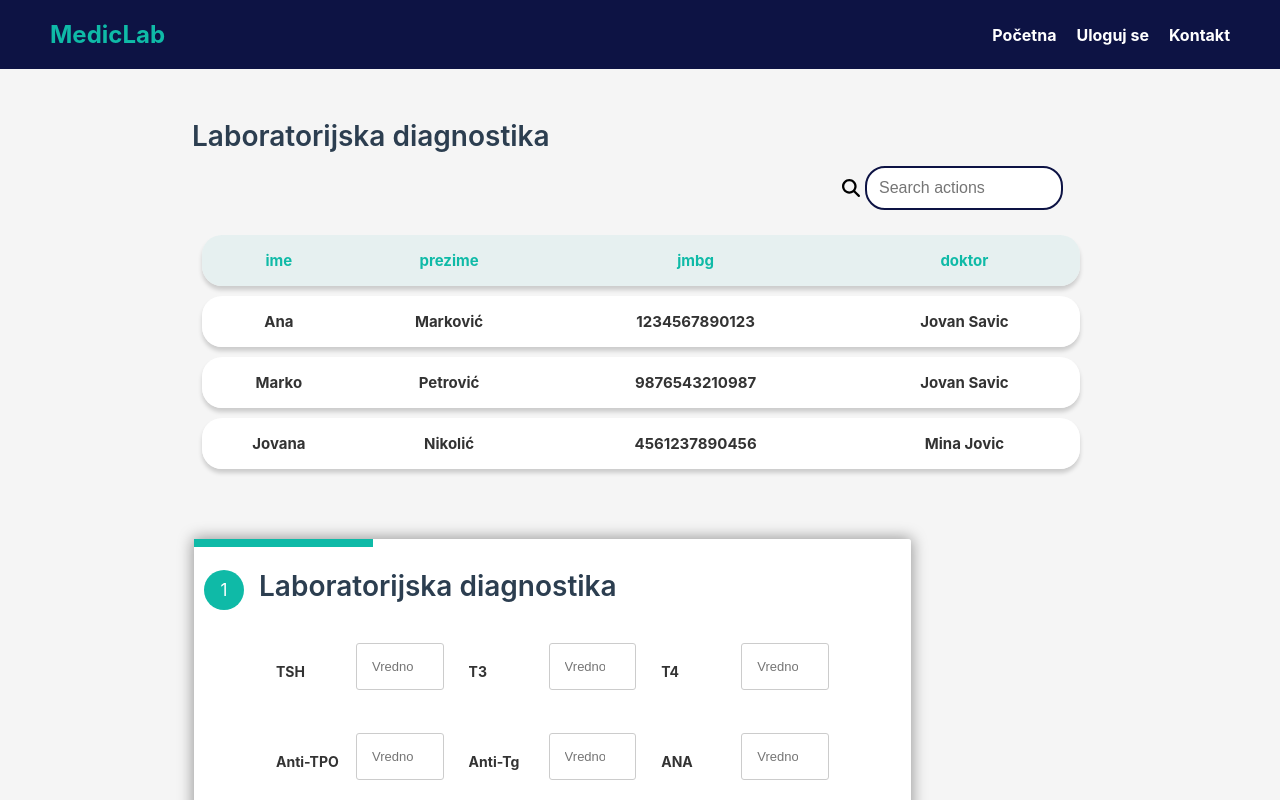
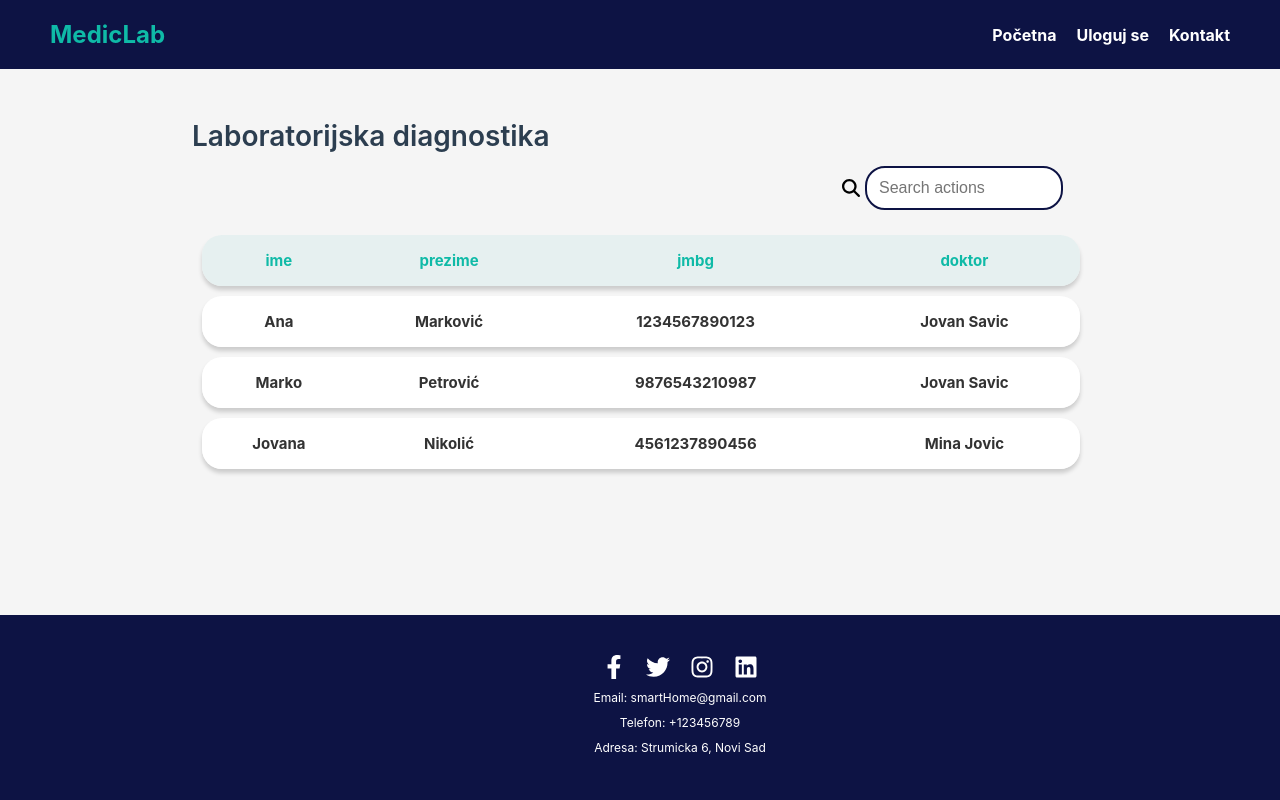
Before and after one commit to afilipic/RuleBasedSystem-DiseaseDiagnosis, a React (Create React App) app in the folder Project/frontend/: page /medical-tech-page in a window 1280 px wide. Shown: the top 800 px of the page. Built offline with nearby package versions, Linux system fonts and the light colour scheme.

Commit message:
MedicalTechPage finished

```diff
--- a/Project/frontend/src/components/shared/MedicalTable/MedicalTable.styled.tsx
+++ b/Project/frontend/src/components/MedicalTable/MedicalTable.styled.tsx
@@ -1,5 +1,4 @@
 import styled from "styled-components";
-
 
 export const StyledTable = styled.table`
   margin: 10px;
--- /dev/null
+++ b/Project/frontend/src/components/StepCard/StepCard.styled.tsx
@@ -0,0 +1 @@
+import styled from "styled-components";
--- /dev/null
+++ b/Project/frontend/src/components/StepCard/StepCard.tsx
@@ -0,0 +1,2 @@
+import React from "react";
+import styled from "styled-components";
--- a/Project/frontend/src/pages/DiagnosesPage/DiagnosesPage.styled.tsx
+++ b/Project/frontend/src/pages/DiagnosesPage/DiagnosesPage.styled.tsx
@@ -1,45 +1 @@
-// UserHomePage.styled.tsx
-
 import styled from 'styled-components';
-import { FontAwesomeIcon } from "@fortawesome/react-fontawesome";
-
-export const Container = styled.div`
-width: 70%;
-margin: 50px auto;
-justify-content: center; /* Centriranje horizontalno */
-align-items: center;
-`;
-
-export const LabelContainer = styled.div`
-display: flex;
-margin-left:20px;
-gap: 140px; /* Ovdje postavljamo razmak između labela */
-`;
-
-export const Label = styled.div`
-
-`;
-export const Title = styled.h2`
-  color: green;
-  font-size: 24px;
-  margin-bottom: 10px;
-`;
-export const CardContainer = styled.div`
-  display: flex;
-  flex-wrap: wrap;
-  margin-top: 10px;
-`;
-
-export const Card = styled.div`
-    display: flex;
-    justify-content: space-between;
-  width: 50%; /* Ovo će omogućiti da se kartica uklopi u kontejner */
-  padding: 15px 20px; /* Padding zaobljenja */
-  border-radius: 15px; /* Zaobljeni rubovi */
-  background-color: ${({ theme }) => theme.colors.superlightblue};; /* Boja pozadine */
-  margin-bottom:10px;
-`;
-
-export const Data = styled.span`
-  margin-right: 10px;
-`;
--- a/Project/frontend/src/pages/DoctorHomePage/DoctorHomePage.styled.tsx
+++ b/Project/frontend/src/pages/DoctorHomePage/DoctorHomePage.styled.tsx
@@ -1,139 +1 @@
-// UserHomePage.styled.tsx
-
 import styled from 'styled-components';
-import { FontAwesomeIcon } from "@fortawesome/react-fontawesome";
-
-export const Container = styled.div`
-width: 70%;
-margin: 50px auto;
-justify-content: center; /* Centriranje horizontalno */
-align-items: center;
-`;
-export const Container1 = styled.div`
-  width: 70%;
-  margin: 50px auto;
-  text-align: center;
-  position: relative;
-  display: flex;
-  justify-content: center; /* Centriranje horizontalno */
-  align-items: center;
-  background-color:white;
-`;
-
-export const LabelContainer = styled.div`
-display: flex;
-margin-left:20px;
-gap: 140px; /* Ovdje postavljamo razmak između labela */
-`;
-
-export const Label = styled.div`
-
-`;
-
-export const Fieldset = styled.fieldset`
-  background: white;
-  border: 0 none;
-  min-height:530px;
-  border-radius: 3px;
-  box-shadow: 0 0 15px 1px rgba(0, 0, 0, 0.4);
-  padding: 0;
-  box-sizing: border-box;
-  width: 80%;
-  margin: 0
-  position: relative;
-
-  input, textarea {
-    padding: 15px;
-    border: 1px solid #ccc;
-    border-radius: 3px;
-    margin-bottom: 10px;
-    width: 100%;
-    box-sizing: border-box;
-    color: #2C3E50;
-    font-size: 13px;
-  }
-
-  .action-button {
-    width: 100px;
-    background:  ${({ theme }) => theme.colors.superlightblue};;
-    font-weight: bold;
-    color: white;
-    border: 0 none;
-    border-radius: 1px;
-    cursor: pointer;
-    padding: 10px;
-    margin: 10px 5px;
-    text-decoration: none;
-    font-size: 14px;
-  }
-
-  .action-button:hover, .action-button:focus {
-    box-shadow: 0 0 0 2px white, 0 0 0 3px #27AE60;
-  }
-
-  .fs-title {
-    font-size: 15px;
-    text-transform: uppercase;
-    color: #2C3E50;
-    margin-bottom: 10px;
-  }
-
-  .fs-subtitle {
-    font-weight: normal;
-    font-size: 13px;
-    color: #666;
-    margin-bottom: 20px;
-  }
-`;
-
-export const StyledFontAwesomeIcon = styled(FontAwesomeIcon)`
-  margin-left: 5px;
-  font-size: large;
-`;
-export const SearchContainer = styled.div`
-display: flex;
-  align-items: center;
-  justify-content: flex-end;
-  margin-right:20px
-`;
-
-export const StyledInputSearch = styled.input`
-  width: 170px;
-  padding: 8px;
-  border: 2px solid  ${({ theme }) => theme.colors.secondColor};
-  border-radius: 10px;
-  font-size: ${({ theme }) => theme.fontSizes.standard};
-  margin: 5px;
-
-  &::placeholder, &::placeholder {
-    text-align: left;
-    font-size: 16px;
-  }
-`;
-export const Title = styled.h2`
-font-size: 28px;
-color: #2C3E50;
-margin-bottom: 8px;
-font-weight: 600;
-display: flex;
-align-items: center;
-`;
-export const CardContainer = styled.div`
-  display: flex;
-  flex-wrap: wrap;
-  margin-top: 10px;
-`;
-
-export const Card = styled.div`
-    display: flex;
-    justify-content: space-between;
-  width: 50%; /* Ovo će omogućiti da se kartica uklopi u kontejner */
-  padding: 15px 20px; /* Padding zaobljenja */
-  border-radius: 15px; /* Zaobljeni rubovi */
-  background-color: ${({ theme }) => theme.colors.superlightblue};; /* Boja pozadine */
-  margin-bottom:10px;
-`;
-
-export const Data = styled.span`
-  margin-right: 10px;
-`;
--- a/Project/frontend/src/pages/HomePage/HomePage.tsx
+++ b/Project/frontend/src/pages/HomePage/HomePage.tsx
@@ -35,7 +35,6 @@ import { faArrowDown, faArrowUp, faUserMd, faCalendarPlus, faHeartbeat } from "@
 const HomePage = () => {
     const [showMore, setShowMore] = useState(false);
 
-
     const handleShowMore = () => {
         setShowMore(!showMore);
     };
@@ -67,12 +66,9 @@ const HomePage = () => {
                     <StyledSmartHomeImage src="/pic2.png" alt="Doctor" />
                 </RightSide>
             </HomePageContainer>
-
             <>
-
                 <Title3>Naše zdravstvene usluge</Title3>
                 <StyledTitleWithLines>MedicLab</StyledTitleWithLines>
-
                 <InfoCardContainer>
                     <InfoCard>
                         <CircleIcon>
--- a/Project/frontend/src/pages/MedicalExamPage/MedicalExamPage.tsx
+++ b/Project/frontend/src/pages/MedicalExamPage/MedicalExamPage.tsx
@@ -61,16 +61,18 @@ const possibleDiseases = [
 
 const MedicalExamPage: React.FC = () => {
   const [step, setStep] = useState(0);
-  const [previous, setPrevious] = useState(false);
   const [percent, setPercent] = useState(0);
   const [toPercent, setToPercent] = useState(0);
+
   const [selectedSymptoms, setSelectedSymptoms] = useState<string[]>([]);
   const [selectedAnalysisParam, setSelectedAnalysisParam] = useState<string[]>([]);
   const [selectedPossibleDisease, setSelectedPossibleDisease] = useState<string[]>([]);
+
+  const [previous, setPrevious] = useState(false);
   const [isClicked, setIsClicked] = useState(false);
   const [isClickedAnalysisParam, setIsClickedAnalysisParam] = useState(false);
+  const [isClickedPossibleDisease, setIsClickedPossibleDisease] = useState(false);
 
-  const [isClickedPossibleDisease, setIsClickedPossibleDisease] = useState(false);
   const columns = analysisParametersList.length < 6 ? 1 : analysisParametersList.length < 11 ? 2 : 3;
   const [isModalVisible, setIsModalVisible] = useState<boolean>(false)
 
@@ -137,7 +139,7 @@ const MedicalExamPage: React.FC = () => {
 
   };
   const diagnosiDecision = () => {
-    if (selectedPossibleDisease.length ==1 ) {
+    if (selectedPossibleDisease.length == 1) {
       showToast("Uspjesno ste potvrdili diagnozu!");
     } else {
       showToast("Izaberite jednu diagnozu!");
@@ -320,7 +322,6 @@ const MedicalExamPage: React.FC = () => {
           </Content>
         </Fieldset>
 
-
       </Container>
       <Modal isVisible={isModalVisible} onClose={handleFormCancel}>
         <div>
--- a/Project/frontend/src/pages/MedicalTechHomePage/MedicalTechHomePage.tsx
+++ b/Project/frontend/src/pages/MedicalTechHomePage/MedicalTechHomePage.tsx
@@ -1,39 +1,12 @@
 import React, { useEffect, useRef, useState } from 'react';
-import { Button, ButtonContent, ButtonWrapper, Card, CardContainer2, Circle, Container, Content, DiseaseCard, Fieldset, FormTitle, HistoryLabel, Label, MainContentA, PatientHistoryItem, PatientHistoryList, ProgressBar, ProgressBarr, StepCircle, StepIndicatorContainer, SymptomIcon, SymptomIcon2, SymptomTitle, TitleContainer } from '../MedicalExamPage/MedicalExamPage.styled';
-import { FaCheck } from 'react-icons/fa';
+import { Button, ButtonContent, ButtonWrapper, Container, Content, Fieldset, FormTitle, Label, ProgressBarr, StepCircle, StepIndicatorContainer, SymptomTitle, TitleContainer } from '../MedicalExamPage/MedicalExamPage.styled';
 import Modal from '../../components/shared/modal/Modal';
-import { Message, ModalButtonContainer, ModalCancelButton, ModalConfirmButton } from '../../components/shared/styled/SharedStyles.styled';
+import { Message, ModalButtonContainer, ModalCancelButton, ModalConfirmButton, TableTitle,SearchContainer, StyledFontAwesomeIcon, StyledInputSearch  } from '../../components/shared/styled/SharedStyles.styled';
 import { showToast } from '../../components/shared/toast/CustomToast';
-import { InputField, CardContainer,MainContent,APContent, Container2 } from './MedicalTechHomePage.styled';
-import { SearchContainer, StyledFontAwesomeIcon, StyledInputSearch } from '../../components/shared/styled/SharedStyles.styled';
-import MedicalTable from '../../components/shared/MedicalTable/MedicalTable';
+import { InputField, CardContainer, MainContent, APContent, Container2 } from './MedicalTechHomePage.styled';
+import MedicalTable from '../../components/MedicalTable/MedicalTable';
 import { faSearch } from '@fortawesome/free-solid-svg-icons';
-import { Title } from '../DoctorHomePage/DoctorHomePage.styled';
 
-const symptomsList = [
-  "Umor",
-  "Žeđ",
-  "Nesanica",
-  "Suva koža",
-  "Tremor ruku",
-  "Groznica",
-  "Glavobolja",
-  "Opadaje kose",
-  "Ubrzan rad srca",
-  "Osip na koži",
-  "Učestalo mokrenje",
-  "Neredovni ciklusi",
-  "Mučnina, povraćanje",
-  "Poremećaj vida",
-  "Bolovi u zglobovima",
-  "Otekline zglobova",
-  "Promjene raspoloženja",
-  "Povećanje tjelesne težine",
-  "Gubitak tjelesne težine",
-  "Osjetljivost na toplotu",
-  "Promjene u raspoloženju"
-
-];
 
 const analysisParametersList = [
   "TSH",
@@ -59,38 +32,36 @@ const patientHistory = [
   { key: "Prethodne bolesti", value: "Upala pluća (2015), Grip (2018)" },
 ];
 
-const possibleDiseases = [
-  "Hashimoto Tireoiditis",
-  "Reumatoidni artritis"
-];
-
 const MedicalTechHomePage: React.FC = () => {
   const [step, setStep] = useState(0);
-  const [previous, setPrevious] = useState(false);
   const [percent, setPercent] = useState(0);
   const [toPercent, setToPercent] = useState(0);
+
   const [selectedSymptoms, setSelectedSymptoms] = useState<string[]>([]);
   const [selectedAnalysisParam, setSelectedAnalysisParam] = useState<string[]>([]);
   const [selectedPossibleDisease, setSelectedPossibleDisease] = useState<string[]>([]);
+  const [searchInput, setSearchInput] = useState('');
+  const [selectedRow, setSelectedRow] = useState<any | null>(null);
+
+  const [previous, setPrevious] = useState(false);
   const [isClicked, setIsClicked] = useState(false);
+  const [isModalVisible, setIsModalVisible] = useState<boolean>(false)
   const [isClickedAnalysisParam, setIsClickedAnalysisParam] = useState(false);
+  const [isClickedPossibleDisease, setIsClickedPossibleDisease] = useState(false);
 
-  const [isClickedPossibleDisease, setIsClickedPossibleDisease] = useState(false);
   const columns = analysisParametersList.length < 6 ? 1 : analysisParametersList.length < 11 ? 2 : 3;
-  const [isModalVisible, setIsModalVisible] = useState<boolean>(false)
+  const inputRefs = useRef<Array<{ value: string } | null>>(Array(analysisParametersList.length).fill(null));
 
   const firstCardHistory = patientHistory.slice(0, 4);
   const secondCardHistory = patientHistory.slice(4);
 
 
   const data = [
-    { ime: 'Ana', prezime: 'Marković', jmbg: '1234567890123', doktor:'Jovan Savic' },
-    { ime: 'Marko', prezime: 'Petrović', jmbg: '9876543210987',doktor:'Jovan Savic'},
-    { ime: 'Jovana', prezime: 'Nikolić', jmbg: '4561237890456' ,doktor:'Mina Jovic'},
-    // Dodajte više podataka po potrebi
+    { ime: 'Ana', prezime: 'Marković', jmbg: '1234567890123', doktor: 'Jovan Savic' },
+    { ime: 'Marko', prezime: 'Petrović', jmbg: '9876543210987', doktor: 'Jovan Savic' },
+    { ime: 'Jovana', prezime: 'Nikolić', jmbg: '4561237890456', doktor: 'Mina Jovic' },
   ];
-const [searchInput, setSearchInput] = useState('');
-const inputRefs = useRef<Array<{ value: string } | null>>(Array(analysisParametersList.length).fill(null));
+
 
 
   useEffect(() => {
@@ -112,8 +83,6 @@ const inputRefs = useRef<Array<{ value: string } | null>>(Array(analysisParamete
     setIsModalVisible(false);
   }
 
-  const [selectedRow, setSelectedRow] = useState<any | null>(null);
-
   const handleClickRow = (item: any) => {
     setSelectedRow(item)
     console.log(item)
@@ -133,7 +102,6 @@ const inputRefs = useRef<Array<{ value: string } | null>>(Array(analysisParamete
 
   };
 
-
   const analysisConfirmation = () => {
 
     const allFieldsEntered = inputRefs.current.every(ref => ref && ref.value.trim() !== '');
@@ -147,11 +115,10 @@ const inputRefs = useRef<Array<{ value: string } | null>>(Array(analysisParamete
     }
   };
 
-
   return (
     <>
       <Container2 style={{ display: selectedRow ? 'none' : 'block' }}>
-    <Title>Laboratorijska diagnostika</Title>
+        <TableTitle>Laboratorijska diagnostika</TableTitle>
         <SearchContainer>
           <StyledFontAwesomeIcon icon={faSearch} />
           <StyledInputSearch
@@ -161,11 +128,10 @@ const inputRefs = useRef<Array<{ value: string } | null>>(Array(analysisParamete
             onChange={(e) => setSearchInput(e.target.value)}
           />
         </SearchContainer>
-            <MedicalTable data={data} searchInput={searchInput} onRowClick={handleClickRow}/>
+        <MedicalTable data={data} searchInput={searchInput} onRowClick={handleClickRow} />
       </Container2>
 
-    <Container style={{ display: selectedRow ? 'block' : 'block' }}>
-
+      <Container style={{ display: selectedRow ? 'flex' : 'none' }}>
         <Fieldset className="fieldset" style={{ display: step === 0 ? 'block' : 'none' }}>
           <ProgressBarr percent={(step + 1) * 25.00} previous={previous} toPercent={toPercent} />
           <StepIndicatorContainer>
```
Also changed, not shown: Project/frontend/src/components/shared/styled/SharedStyles.styled.tsx (+16 -0 lines), Project/frontend/src/pages/DiagnosesPage/DiagnosesPage.tsx (+5 -8 lines), Project/frontend/src/pages/DoctorHomePage/DoctorHomePage.tsx (+9 -17 lines), Project/frontend/src/components/MedicalTable/MedicalTable.tsx (renamed from Project/frontend/src/components/shared/MedicalTable/MedicalTable.tsx). Lines whose indentation alone changed are shown as unchanged.
